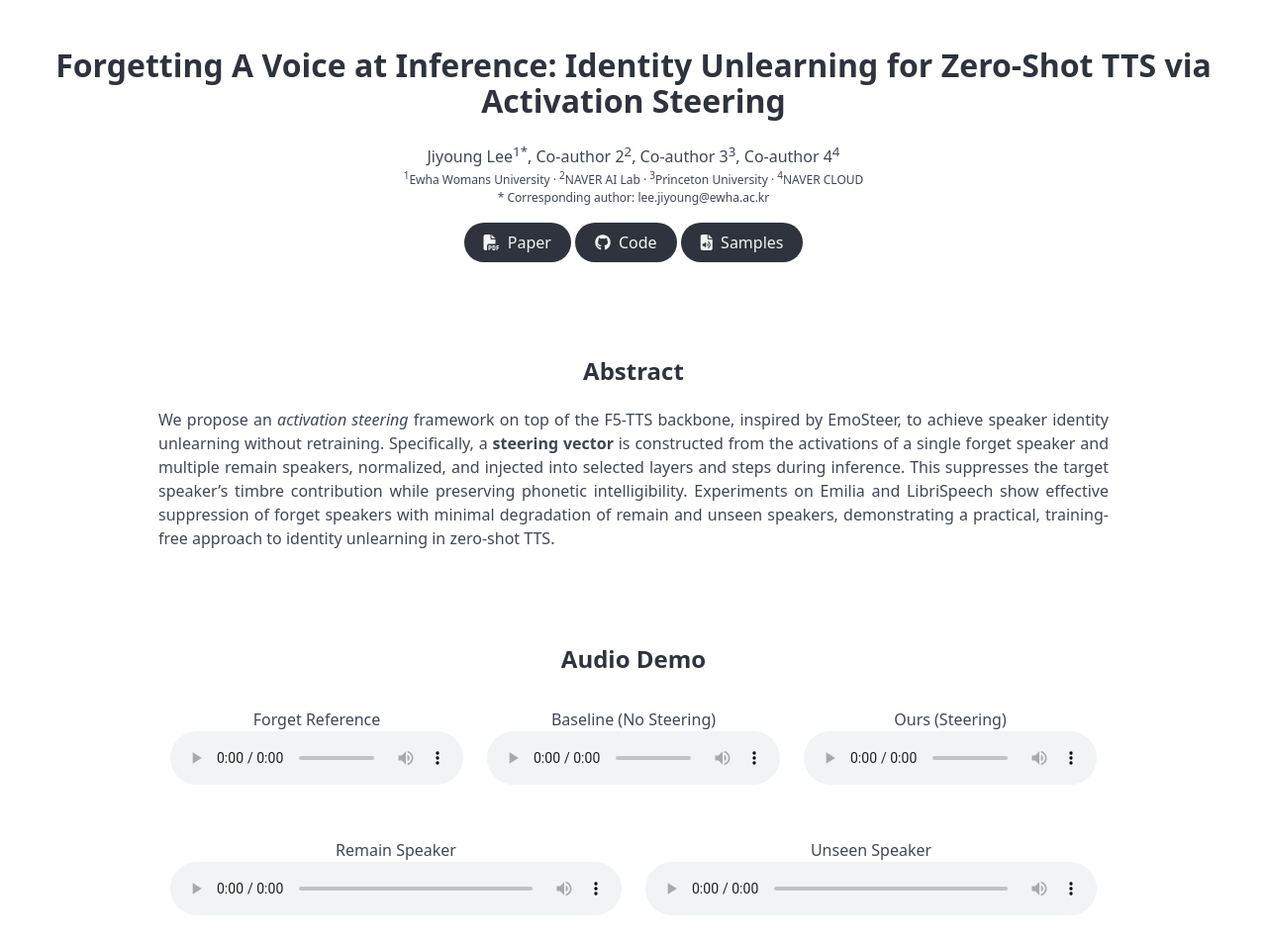
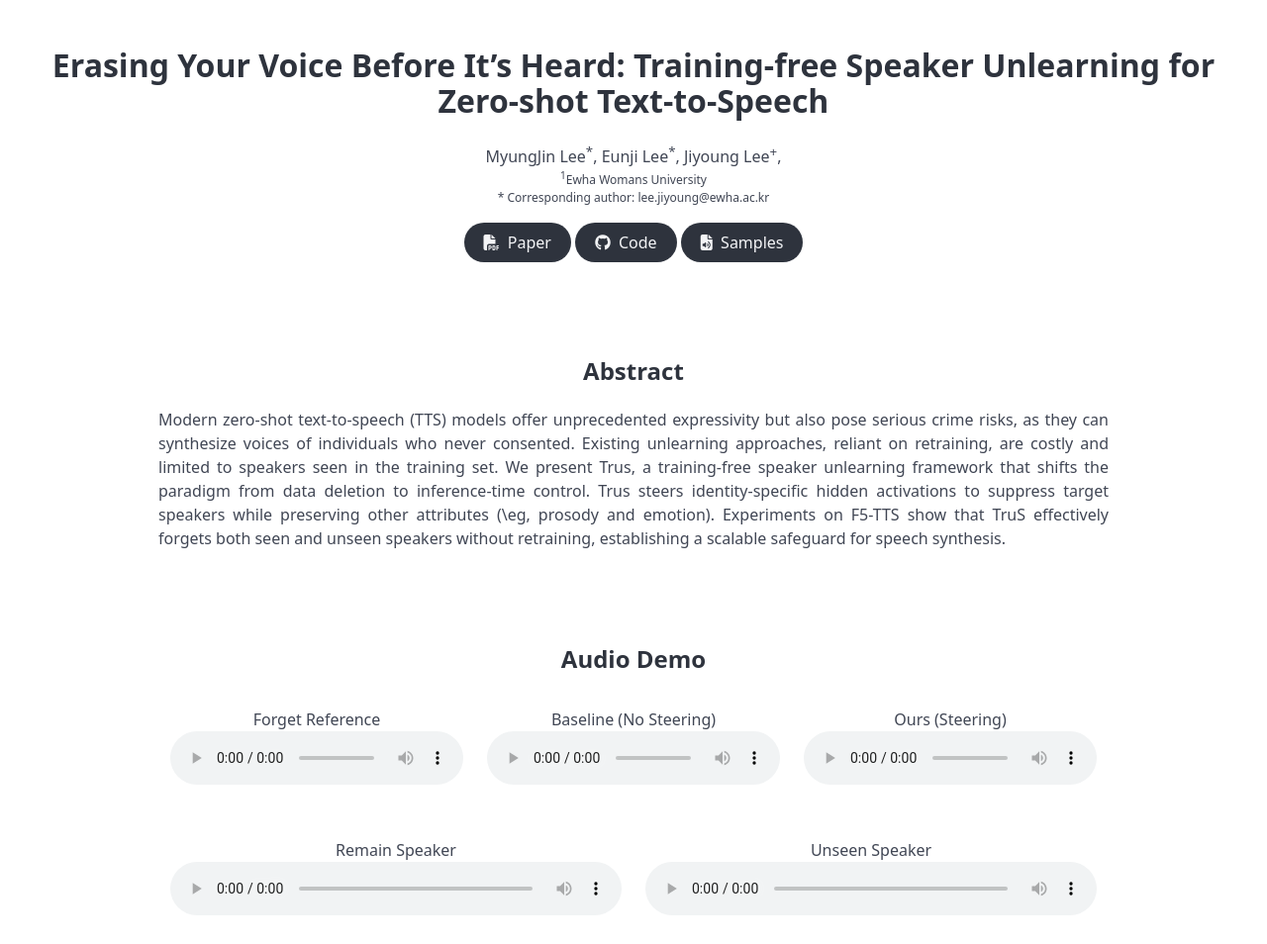
Before and after one commit to myjinlee/TruS-demo, a plain HTML site: page index.html in a window 1280 px wide. Shown: the top 954 px of the page at 99% size. Drawn offline with nearby package versions, Linux system fonts and the light colour scheme.

Commit message:
Update index.html

```diff
--- a/index.html
+++ b/index.html
@@ -19,13 +19,13 @@
 <section class="hero">
   <div class="hero-body has-text-centered">
     <h1 class="title is-3 publication-title">
-      Forgetting A Voice at Inference: Identity Unlearning for Zero-Shot TTS via Activation Steering
+      Erasing Your Voice Before It’s Heard: Training-free Speaker Unlearning for Zero-shot Text-to-Speech
     </h1>
     <p class="is-size-6">
-      Jiyoung Lee<sup>1*</sup>, Co-author 2<sup>2</sup>, Co-author 3<sup>3</sup>, Co-author 4<sup>4</sup>
+      MyungJin Lee<sup>*</sup>, Eunji Lee<sup>*</sup>, Jiyoung Lee<sup>+</sup>,
     </p>
     <p class="is-size-7">
-      <sup>1</sup>Ewha Womans University · <sup>2</sup>NAVER AI Lab · <sup>3</sup>Princeton University · <sup>4</sup>NAVER CLOUD
+      <sup>1</sup>Ewha Womans University
     </p>
     <p class="is-size-7">* Corresponding author: lee.jiyoung@ewha.ac.kr</p>
     <div style="margin-top: 1rem;">
@@ -48,13 +48,11 @@
     <h2 class="title is-4 has-text-centered">Abstract</h2>
     <div class="content has-text-justified">
       <p>
-        We propose an <i>activation steering</i> framework on top of the F5-TTS backbone, inspired by EmoSteer, to achieve
-        speaker identity unlearning without retraining. Specifically, a <b>steering vector</b> is constructed from the
-        activations of a single forget speaker and multiple remain speakers, normalized, and injected into selected layers
-        and steps during inference. This suppresses the target speaker’s timbre contribution while preserving phonetic
-        intelligibility. Experiments on Emilia and LibriSpeech show effective suppression of forget speakers with minimal
-        degradation of remain and unseen speakers, demonstrating a practical, training-free approach to identity unlearning
-        in zero-shot TTS.
+        Modern zero-shot text-to-speech (TTS) models offer unprecedented expressivity but also pose serious crime risks, as they can synthesize voices of individuals who never consented.
+        Existing unlearning approaches, reliant on retraining, are costly and limited to speakers seen in the training set.
+        We present Trus, a training-free speaker unlearning framework that shifts the paradigm from data deletion to inference-time control.
+        Trus steers identity-specific hidden activations to suppress target speakers while preserving other attributes (\eg, prosody and emotion).
+        Experiments on F5-TTS show that TruS effectively forgets both seen and unseen speakers without retraining, establishing a scalable safeguard for speech synthesis.
       </p>
     </div>
   </div>
```
